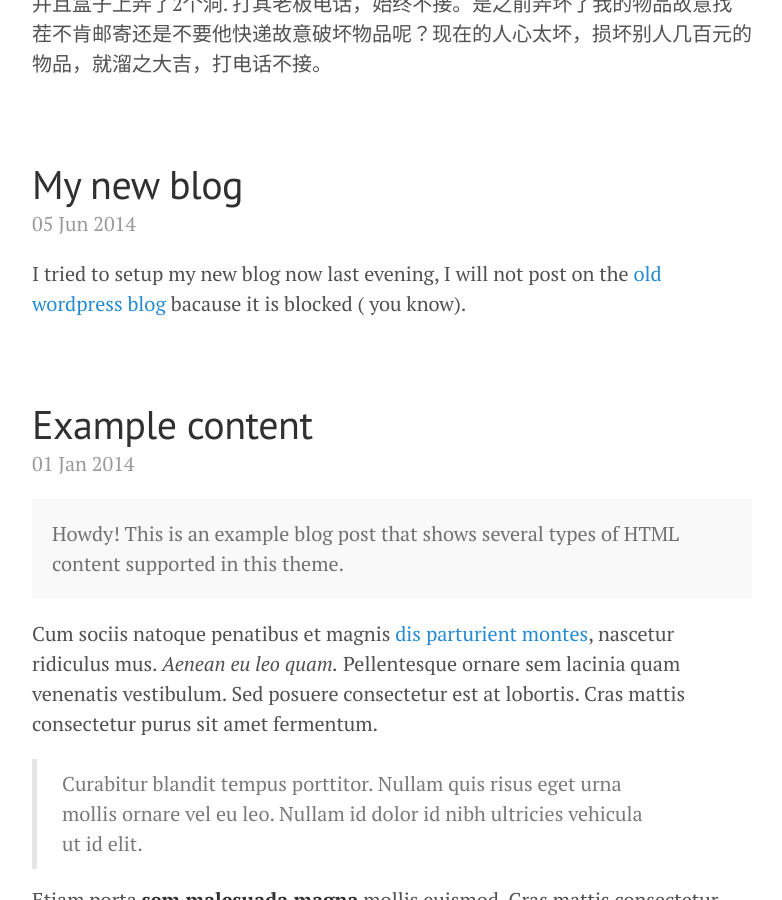
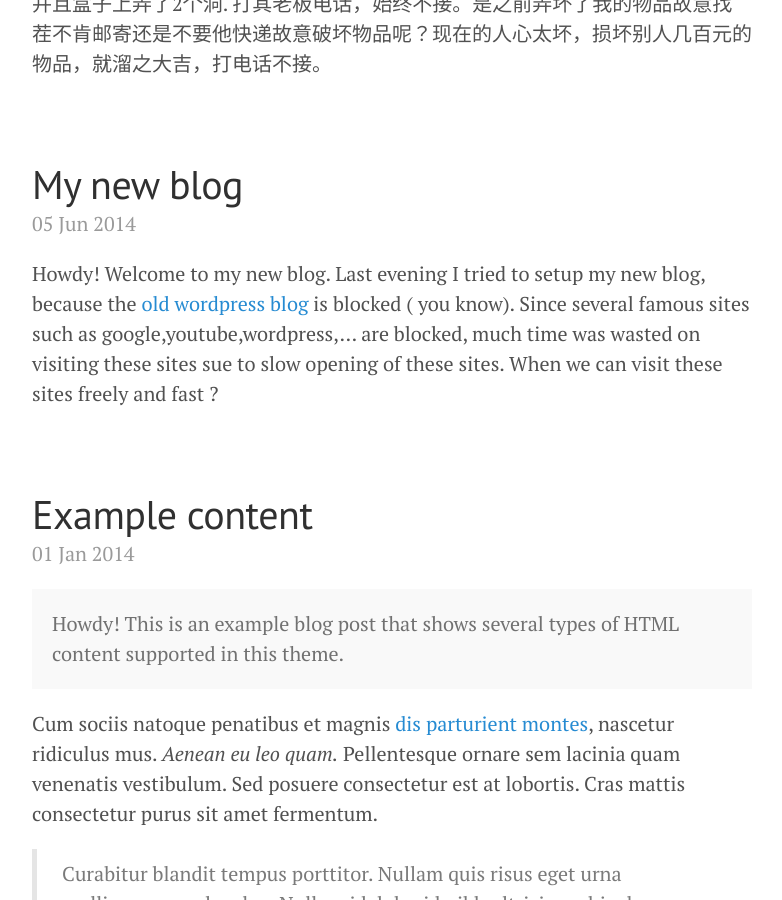
Before and after one commit to hwdong/hwdong-old.github.io, a Jekyll site: the page built from index.html, in a window 1280 px wide and 900 px high, scrolled down 381 px. Shown: the whole window, without its empty margins (248-1030 px from the left). Built offline with Jekyll 4.4.1, drawn with Linux system fonts in a browser that asks for light colours; Markdown is read by kramdown in place of the engine named in the settings; the list of posts is cut into pages by our own code.

Commit message:
Updated 2014-06-05-My new blog.md

```diff
--- a/_posts/2014-06-05-My new blog.md
+++ b/_posts/2014-06-05-My new blog.md
@@ -2,4 +2,4 @@
 published: true
 ---
 
-I tried to setup my new blog now last evening, I will not post on the [old wordpress blog](http://hwdong.wordpress.com) bacause it is blocked ( you know).
+Howdy! Welcome to my new blog. Last evening I tried to setup my new blog, because the [old wordpress blog](http://hwdong.wordpress.com) is blocked ( you know). Since several famous sites such as google,youtube,wordpress,... are blocked, much time was wasted on visiting these sites sue to slow opening of these sites. When we can visit these sites freely and fast ?
```
